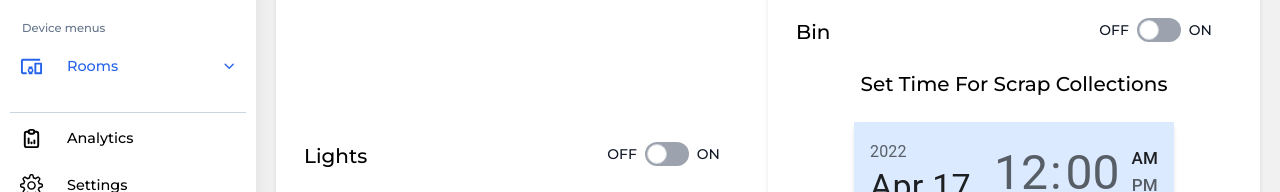
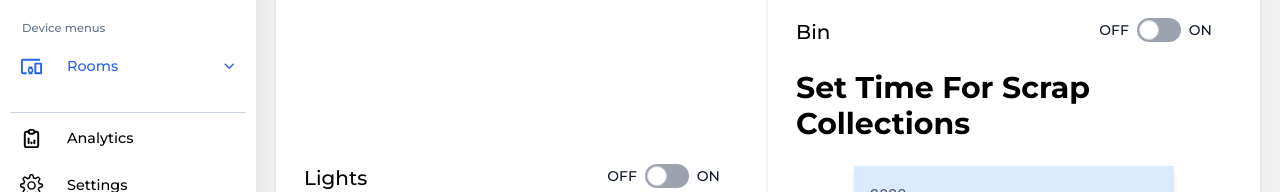
Before and after one commit to jasonchriscodes/Home-Automation-Manager, a React (Create React App) app in the folder frontend/: page /rooms/kitchen in a window 1280 px wide. Shown: the part 154-346 px from the top of the page. Built offline with nearby package versions, Linux system fonts and the light colour scheme.

Commit message:
chore: update title

```diff
--- a/frontend/src/pages/devices/Bin.js
+++ b/frontend/src/pages/devices/Bin.js
@@ -23,7 +23,7 @@ const Bin = () => {
           <Switch />
         </div>
         <div className="flex items-start flex-row justify-center p-3">
-          <h1>Set time for scrap collections</h1>
+          <h1 className="text-3xl font-bold">Set time for scrap collections</h1>
         </div>
       </div>
       <div className="flex-col">
```
